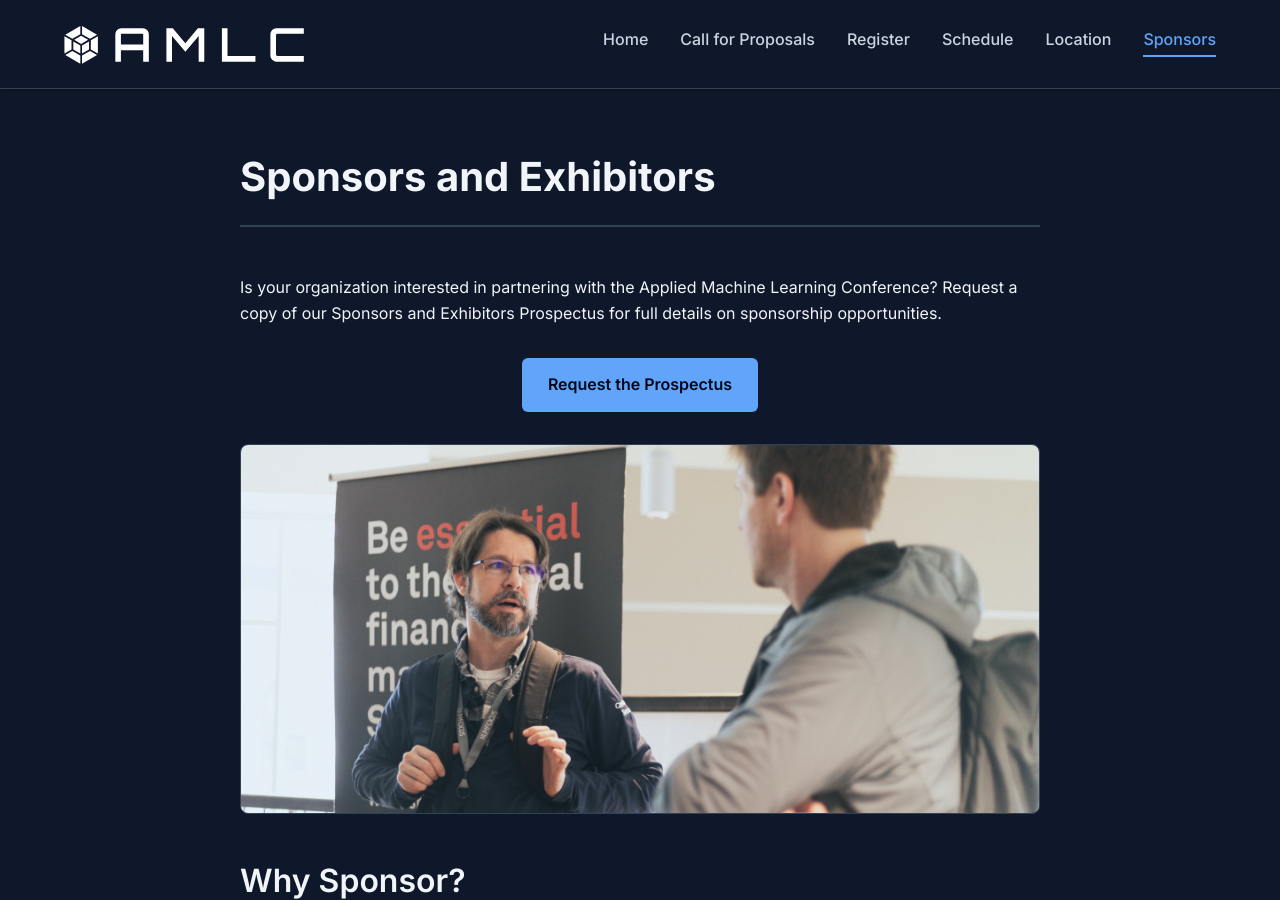
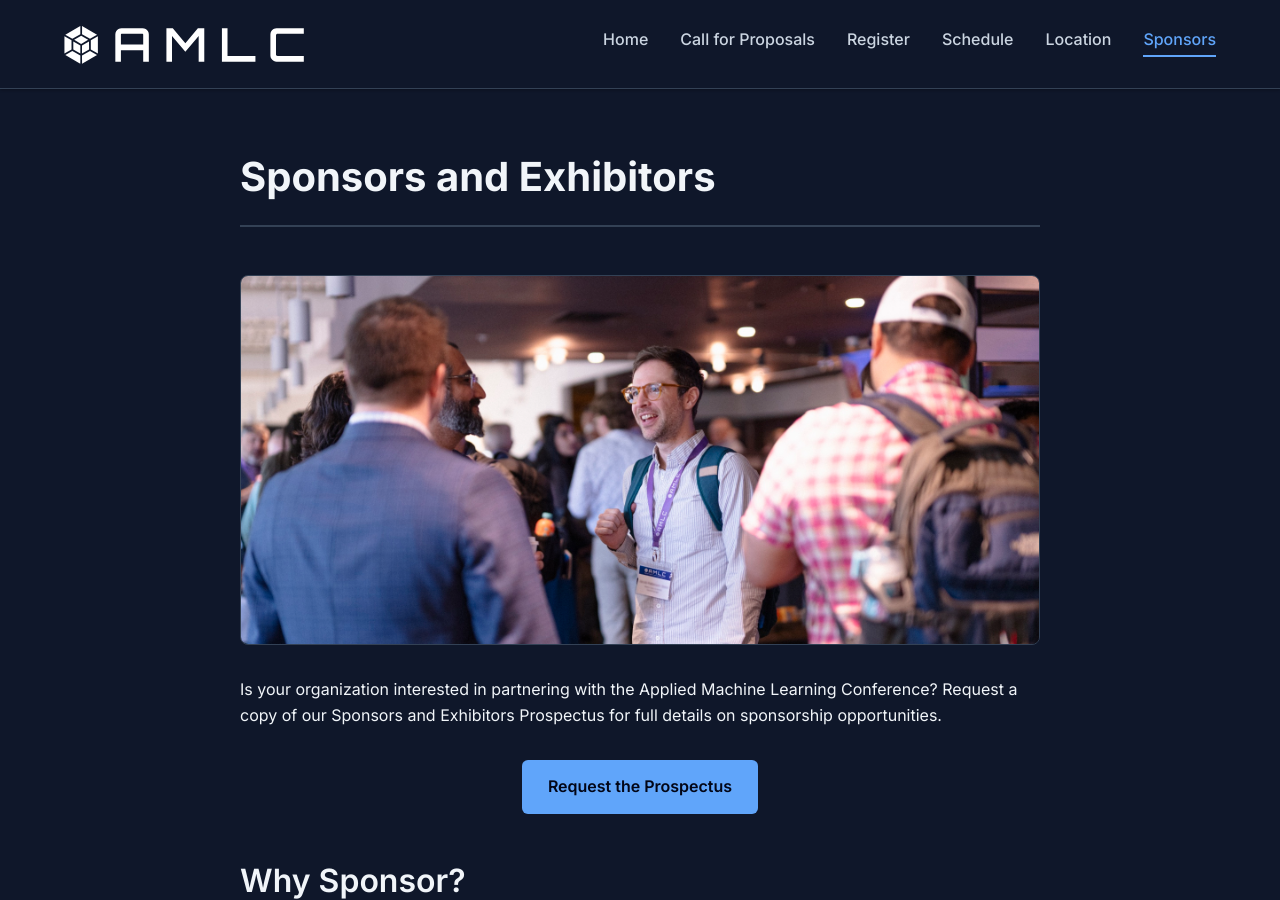
Before and after one commit to pwharrison/amlc-website, a Jekyll site: the page built from 2027/sponsors.md, in a window 1280 px wide and 900 px high. Built offline with Jekyll 4.4.1, drawn with Linux system fonts in a browser that asks for light colours.

Commit message:
add new 2027 photos for the CFP, schedule, and sponsors pages
Co-Authored-By: Claude Opus 5.5 <noreply@anthropic.com>

```diff
--- a/2027/sponsors.md
+++ b/2027/sponsors.md
@@ -7,14 +7,14 @@ year: 2027
 
 # Sponsors and Exhibitors
 
+<div class="content-image">
+  <img src="{{ '/assets/images/2027/sponsorship-1.jpg' | relative_url }}" alt="Attendees talking during a break at the conference">
+</div>
+
 Is your organization interested in partnering with the Applied Machine Learning Conference? Request a copy of our Sponsors and Exhibitors Prospectus for full details on sponsorship opportunities.
 
 <div class="cta-buttons">
   <a data-eo-form-toggle-id="15af8fb8-dabb-11f1-a115-5b49a500fd76" href="#" class="btn btn-primary">Request the Prospectus</a>
-</div>
-
-<div class="content-image">
-  <img src="{{ '/assets/images/sponsorship-1.jpg' | relative_url }}" alt="Conference sponsorship">
 </div>
 
 ## Why Sponsor?
@@ -31,7 +31,7 @@ The AMLC brings together hundreds of leading data scientists, AI engineers, comp
 <p class="sponsorship-note"><em>Data from the 2026 Applied Machine Learning Conference.</em></p>
 
 <div class="content-image">
-  <img src="{{ '/assets/images/sponsorship-2.jpg' | relative_url }}" alt="People gathered at the UVA School of Data Science">
+  <img src="{{ '/assets/images/2027/sponsorship-2.jpg' | relative_url }}" alt="A sponsor demonstrating their product to attendees at an expo booth">
 </div>
 
 ## Sponsorship Packages
@@ -41,6 +41,10 @@ We offer sponsorship packages at four levels — Diamond, Platinum, Gold, and Si
 A sponsorship of the conference's official social and networking event on Friday evening is also available, and is limited to one organization.
 
 Need something else? We're happy to explore a custom package that fits your goals.
+
+<div class="content-image">
+  <img src="{{ '/assets/images/2027/sponsorship-3.jpg' | relative_url }}" alt="An attendee in conversation at the conference">
+</div>
 
 ## Ready to Learn More?
 
```
Also changed, not shown: 2027/cfp.md (+2 -2 lines), 2027/schedule.md (+2 -2 lines), assets/images/2027/cfp-talks.jpg (added), assets/images/2027/cfp-workshops.jpg (added), assets/images/2027/sponsorship-1.jpg (added), assets/images/2027/sponsorship-2.jpg (added), assets/images/2027/sponsorship-3.jpg (added).
